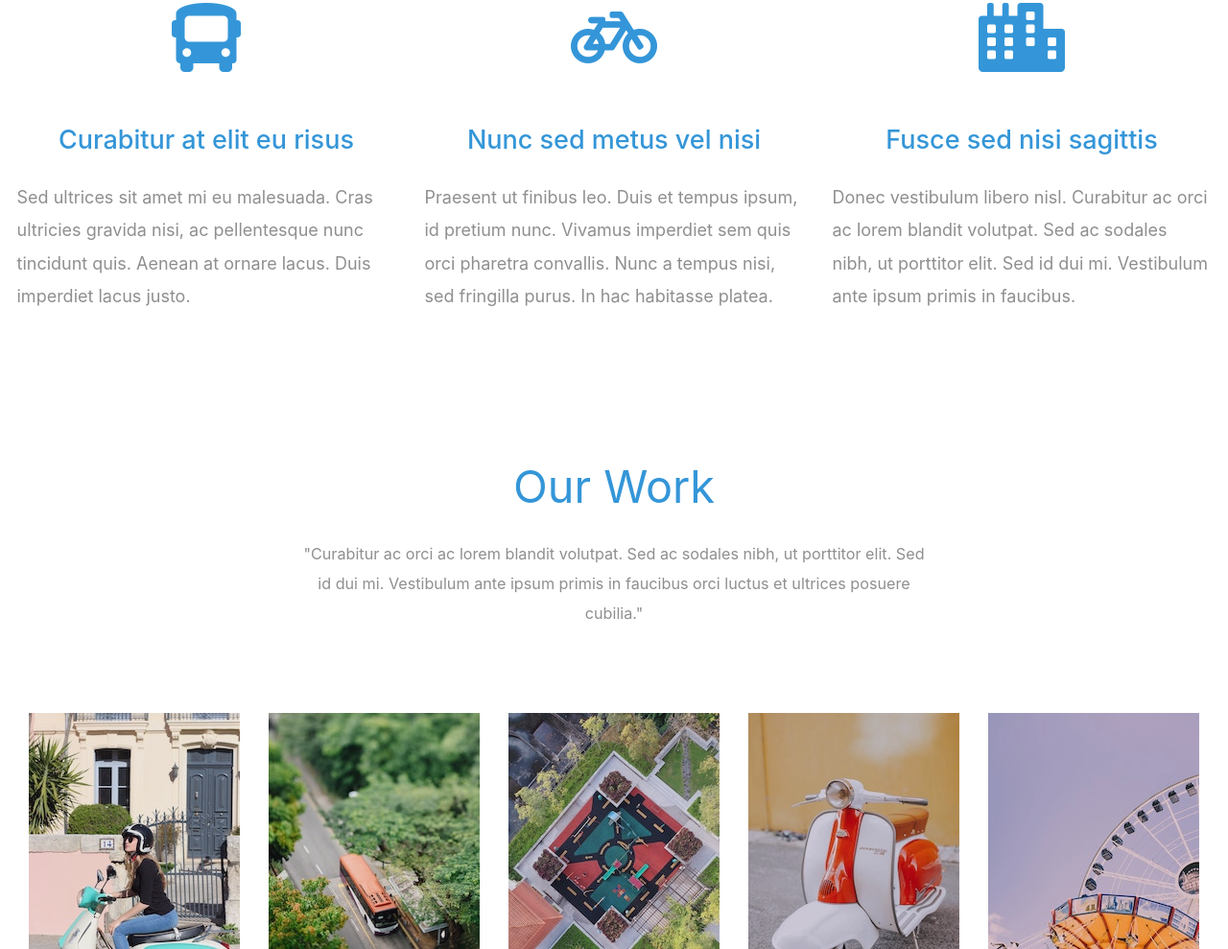
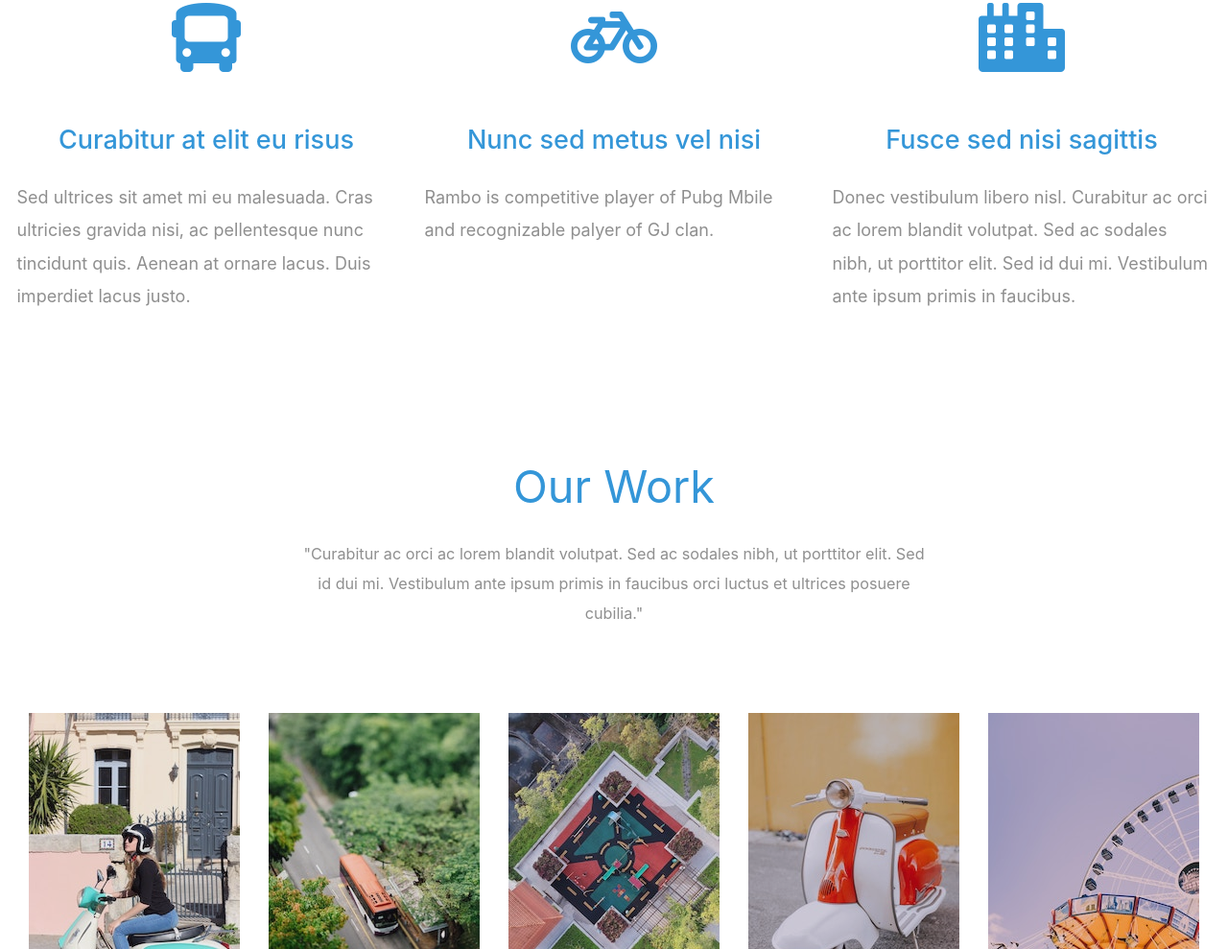
Before and after one commit to rambo864/html-css-javascript-website-template, a plain HTML site: page index.html in a window 1280 px wide. Shown: the part 1473-2462 px from the top of the page at 96% size. Drawn offline with Linux system fonts and the light colour scheme.

Commit message:
Update index.html

```diff
--- a/index.html
+++ b/index.html
@@ -102,9 +102,7 @@
           <i class="fas fa-4x fa-bicycle text-center tm-icon"></i>
           <h4 class="text-center tm-text-primary mb-4">Nunc sed metus vel nisi</h4>
           <p>
-            Praesent ut finibus leo. Duis et tempus ipsum, id pretium nunc.
-            Vivamus imperdiet sem quis orci pharetra convallis. Nunc a tempus
-            nisi, sed fringilla purus. In hac habitasse platea.
+           Rambo is competitive player of Pubg Mbile and recognizable palyer of GJ clan.
           </p>
         </div>
         <div class="col-lg-4 mt-5 mt-lg-0">
```
